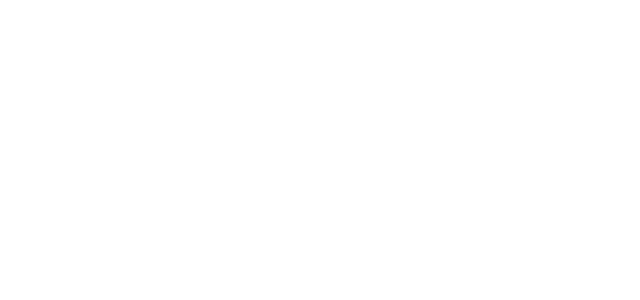
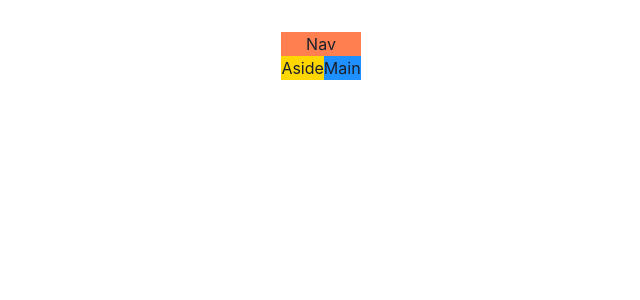
Before and after one commit to Abomba06/Game-Hub, a React (Vite) app in the folder game-hub/: page / in a window 1280 px wide. Shown: the top 300 px of the page, without its empty margins (319-959 px from the left). Built offline with nearby package versions, Linux system fonts and the light colour scheme.

Commit message:
built a responsive layot

```diff
--- a/game-hub/src/App.tsx
+++ b/game-hub/src/App.tsx
@@ -1,7 +1,29 @@
 import "./App.css";
+import { Grid, GridItem, Show } from "@chakra-ui/react";
 
 function App() {
-  return <></>;
+  return (
+    <>
+      <Grid
+        templateAreas={{
+          base: `"nav" "main"`,
+          lg: `"nav nav" "aside main"`,
+        }}
+      >
+        <GridItem area="nav" bg={"coral"}>
+          Nav
+        </GridItem>
+        <Show above="lg">
+          <GridItem area="aside" bg={"gold"}>
+            Aside
+          </GridItem>
+        </Show>
+        <GridItem area="main" bg={"dodgerblue"}>
+          Main
+        </GridItem>
+      </Grid>
+    </>
+  );
 }
 
 export default App;
```
